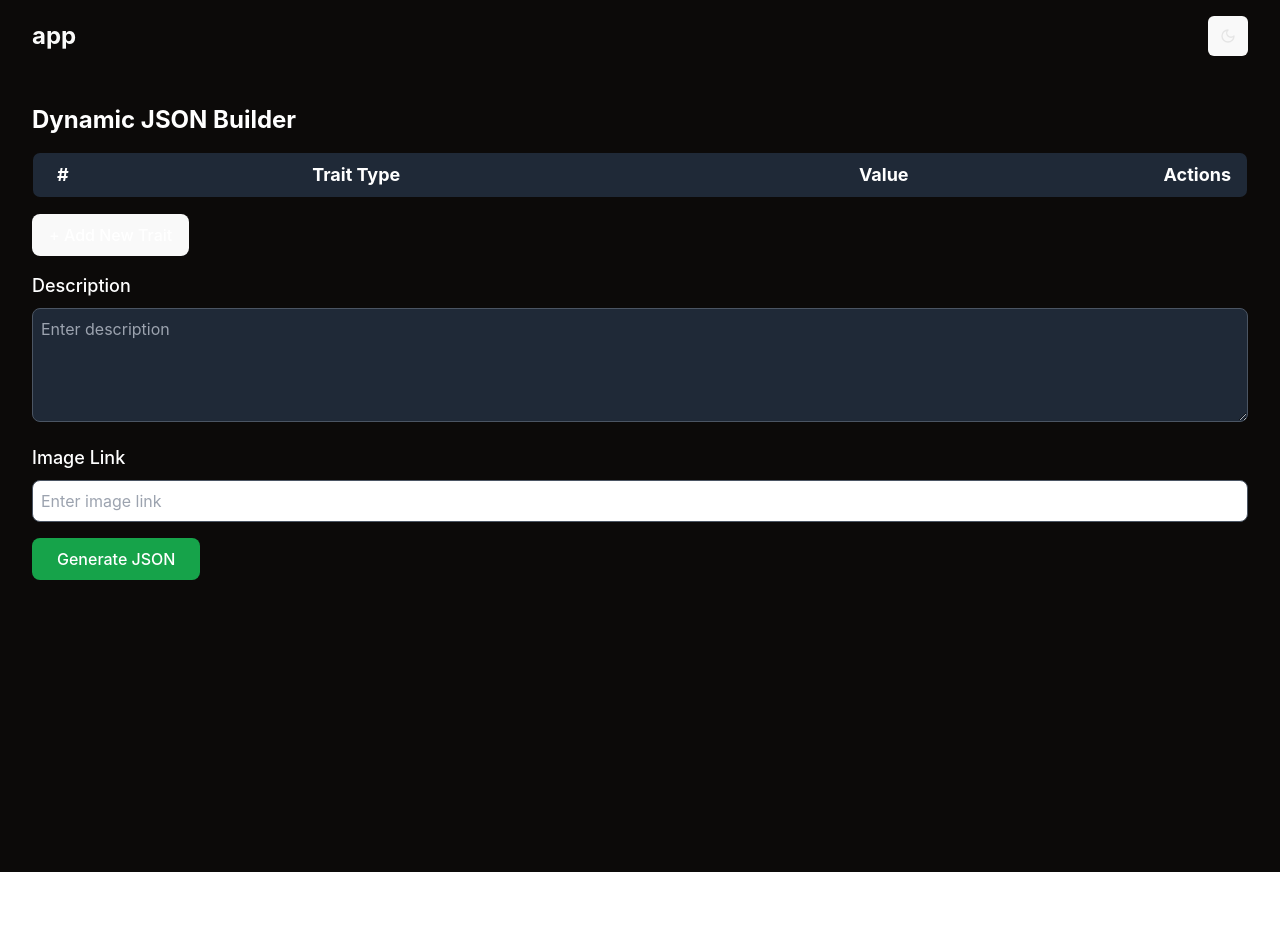
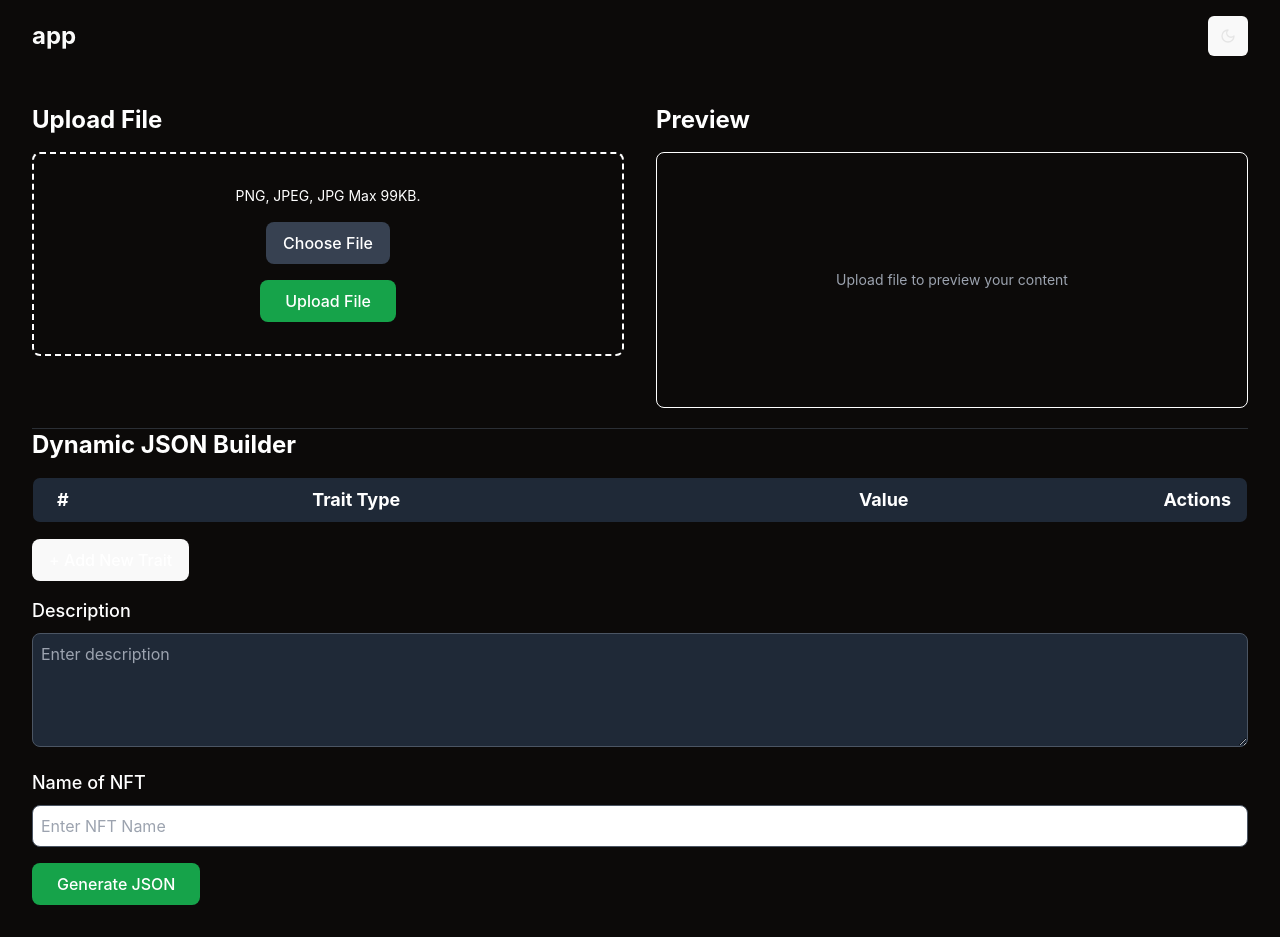
Before and after one commit to AAshu1412/Starknet-Hackathon, a React (Vite) app: page / in a window 1280 px wide. Before the commit the page ends 872 px from the top, so only its background shows below. Built offline with nearby package versions, Linux system fonts and the light colour scheme; what pinata-web3 would draw is missing.

Commit message:
file upload done

```diff
--- a/src/App.tsx
+++ b/src/App.tsx
@@ -1,11 +1,14 @@
 import { useState } from 'react'
 import { pinata } from './utils/config';
+import FileUploadComponent from './components/file-upload';
+import { useData } from "@/store/data";
 
 function App() {
   const [selectedFile, setSelectedFile] = useState<File>();
   const [attributes, setAttributes] = useState<{ trait_type: string; value: string }[]>([]);
   const [description, setDescription] = useState("");
-  const [image, setImage] = useState("");
+  const [name, setName] = useState("");
+  const {ipfsHash} = useData();
 
   const addRow = () => {
     setAttributes([...attributes, { trait_type: "", value: "" }]);
@@ -22,37 +25,52 @@ function App() {
     setAttributes(updatedAttributes);
   };
 
-  const generateJSON = () => {
+  const generateJSON =async () => {
+    if(ipfsHash){
       const jsonData = {
         attributes,
         description,
-      image,
-      name: "Pudgy Penguin #880", // Static for this example, can be dynamic if needed
+        image:`ipfs://${ipfsHash}/`,
+        name,
       };
 
       const jsonString = JSON.stringify(jsonData, null, 2);
       const blob = new Blob([jsonString], { type: "application/json" });
-    const url = URL.createObjectURL(blob);
-    const a = document.createElement("a");
-    a.href = url;
-    a.download = "data.json";
-    a.click();
-    URL.revokeObjectURL(url);
+      //////////////////////////////////////////////////////////
+      // const url = URL.createObjectURL(blob);
+      // const a = document.createElement("a");
+      // a.href = url;
+      // a.download = "data.json";
+      // a.click();
+      // URL.revokeObjectURL(url);
+      ////////////////////////////////////////////////////////////
+      const jsonFile = new File([blob], "metadata.json", { type: "application/json" });
+
+      try {
+        const upload = await pinata.upload.file(jsonFile);
+        console.log("Uploaded JSON to Pinata:", upload);
+        alert("JSON file uploaded to Pinata successfully!");
+      } catch (error) {
+        console.error("Error uploading JSON file to Pinata:", error);
+        alert("Failed to upload JSON file to Pinata.");
+      }
+    }
+
   };
 
-  const changeHandler = (event: React.ChangeEvent<HTMLInputElement>) => {
-    setSelectedFile(event.target?.files?.[0]);
-  };
+  // const changeHandler = (event: React.ChangeEvent<HTMLInputElement>) => {
+  //   setSelectedFile(event.target?.files?.[0]);
+  // };
 
-  const handleSubmission = async () => {
-    try {
-      if (selectedFile)
-    {  const upload = await pinata.upload.file(selectedFile)
-      console.log(upload);}
-    } catch (error) {
-      console.log(error);
-    }
-  };
+  // const handleSubmission = async () => {
+  //   try {
+  //     if (selectedFile)
+  //   {  const upload = await pinata.upload.file(selectedFile)
+  //     console.log(upload);}
+  //   } catch (error) {
+  //     console.log(error);
+  //   }
+  // };
 
   return (
       <div>
@@ -61,6 +79,7 @@ function App() {
       <button onClick={handleSubmission}>Submit</button> */}
 
 <div className="p-8 min-h-screen text-white">
+  <FileUploadComponent/>
       <h1 className="text-2xl font-bold mb-4">Dynamic JSON Builder</h1>
 
       {/* Table */}
@@ -126,11 +145,11 @@ function App() {
       </div>
 
       <div className="mb-4">
-        <label className="block mb-2 text-lg font-medium">Image Link</label>
+        <label className="block mb-2 text-lg font-medium">Name of NFT</label>
         <input
-          value={image}
-          onChange={(e) => setImage(e.target.value)}
-          placeholder="Enter image link"
+          value={name}
+          onChange={(e) => setName(e.target.value)}
+          placeholder="Enter NFT Name"
           className="w-full text-white border border-gray-600 rounded-lg p-2 focus:outline-none"
         />
       </div>
--- /dev/null
+++ b/src/components/file-upload.tsx
@@ -0,0 +1,97 @@
+import React, { useRef, useState } from "react";
+import { pinata } from "@/utils/config";
+import { useData } from "@/store/data";
+
+const FileUploadComponent: React.FC = () => {
+  const [selectedFile, setSelectedFile] = useState<File>();
+  const fileInputRef = useRef<HTMLInputElement | null>(null);
+  const [preview, setPreview] = useState<string | null>(null);
+  const {setIpfsHash} = useData();
+
+  const changeHandler = (event: React.ChangeEvent<HTMLInputElement>) => {
+    const file = event.target?.files?.[0];
+    setSelectedFile(file);
+    if (file) {
+      setPreview(URL.createObjectURL(file));
+    }
+  };
+
+  const handleSubmission = async () => {
+    try {
+      if (selectedFile) {
+        const upload = await pinata.upload.file(selectedFile);
+        setIpfsHash(upload.IpfsHash);
+        console.log("Upload successful:", upload);
+      } else {
+        console.log("No file selected");
+      }
+    } catch (error) {
+      console.error("Error during file upload:", error);
+    }
+  };
+
+  const handleButtonClick = () => {
+    fileInputRef.current?.click();
+  };
+
+  return (
+    <div className="flex flex-col lg:flex-row gap-8 border-b border-gray-600/50 pb-5">
+      {/* Upload Section */}
+      <div className="space-y-4 flex-1">
+        <h2 className="text-2xl font-bold text-[#FFFFFF]">Upload File</h2>
+        <div className="border-2 border-dashed border-[#FFFFFF] rounded-lg p-8">
+          <div className="text-center space-y-4">
+            <input
+              type="file"
+              onChange={changeHandler}
+              accept="image/*"
+              ref={fileInputRef}
+              className="hidden"
+              id="file-upload"
+            />
+            <label htmlFor="file-upload" className="cursor-pointer">
+              <div className="flex flex-col items-center space-y-4">
+                <span className="text-sm">PNG, JPEG, JPG Max 99KB.</span>
+                <button
+                  onClick={handleButtonClick}
+                  className="px-4 py-2 bg-gray-700 text-white rounded-lg hover:bg-gray-600 transition-colors"
+                >
+                  Choose File
+                </button>
+              </div>
+            </label>
+            {selectedFile && (
+              <p className="text-sm mt-2">Selected: {selectedFile.name}</p>
+            )}
+            <button
+              onClick={handleSubmission}
+              className="mt-4 px-6 py-2 bg-green-600 text-white rounded-lg hover:bg-green-500 transition-colors"
+            >
+              Upload File
+            </button>
+          </div>
+        </div>
+      </div>
+
+      {/* Preview Section */}
+      <div className="space-y-4 flex-1">
+        <h2 className="text-2xl font-bold text-[#FFFFFF]">Preview</h2>
+        <div className="border border-[#FFFFFF] rounded-lg p-4 h-64 flex items-center justify-center">
+          {preview ? (
+            <img
+              src={preview}
+              alt="Preview"
+              className="max-h-full max-w-full object-contain"
+            />
+          ) : (
+            <p className="text-sm text-gray-400 text-center">
+              Upload file to preview your content
+            </p>
+          )}
+        </div>
+      </div>
+    </div>
+  );
+};
+
+export default FileUploadComponent;
--- a/src/main.tsx
+++ b/src/main.tsx
@@ -3,14 +3,17 @@ import { createRoot } from 'react-dom/client'
 import './index.css'
 import App from './App.tsx'
 import { ThemeProvider } from './components/theme-provider.tsx'
-import Header from './components/header.tsx'
+import Header from './components/header.tsx';
+import { DataProvider } from './store/data.tsx'
 
 createRoot(document.getElementById('root')!).render(
 
   <StrictMode>
+    <DataProvider>
       <ThemeProvider defaultTheme="dark" storageKey="vite-ui-theme">
       <Header></Header>
         <App />
       </ThemeProvider>
+      </DataProvider>
   </StrictMode>,
 )
--- /dev/null
+++ b/src/store/data.tsx
@@ -0,0 +1,30 @@
+import React, { createContext, useContext, useState, ReactNode } from "react";
+
+interface DataContextType {
+  ipfsHash: string;
+  setIpfsHash: React.Dispatch<React.SetStateAction<string>>;
+}
+
+export const DataContext = createContext<DataContextType | undefined>(undefined);
+
+interface DataProviderProps {
+  children: ReactNode;
+}
+
+export const DataProvider: React.FC<DataProviderProps> = ({ children }) => {
+  const [ipfsHash, setIpfsHash] = useState<string>("");
+
+  return (
+    <DataContext.Provider value={{ ipfsHash, setIpfsHash }}>
+      {children}
+    </DataContext.Provider>
+  );
+};
+
+export const useData = (): DataContextType => {
+  const dataContextValue = useContext(DataContext);
+  if (!dataContextValue) {
+    throw new Error("useData must be used within a DataProvider");
+  }
+  return dataContextValue;
+};
```
Also changed, not shown: 1 other file (tests, documents, lock files or other folders). Lines whose indentation alone changed are shown as unchanged.
